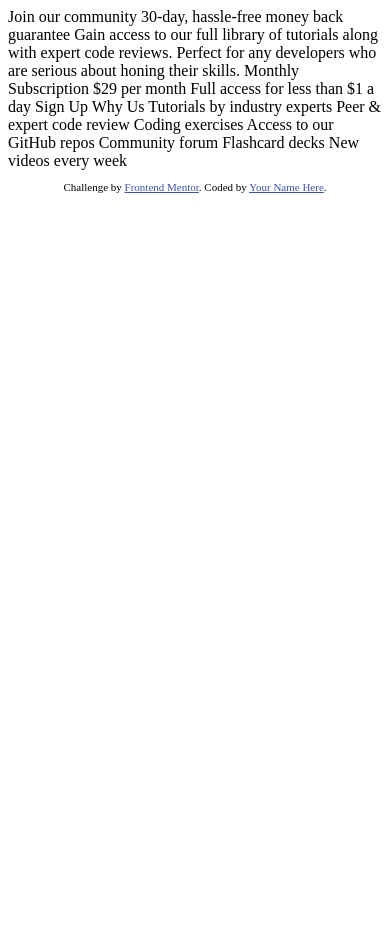
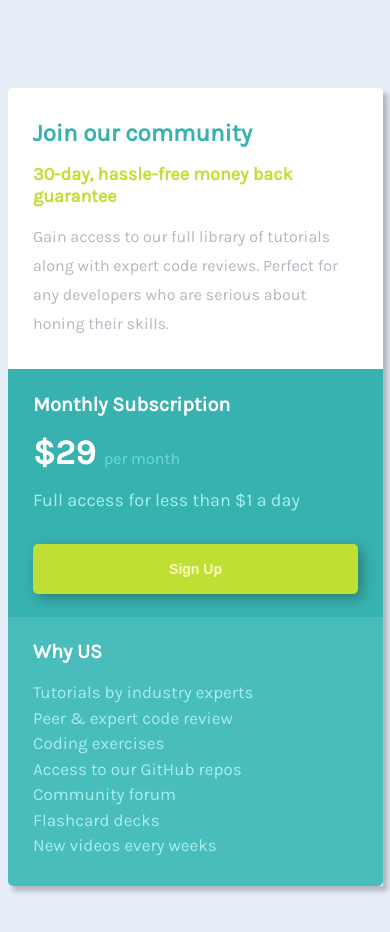
Before and after one commit to EmilieHumbert/single-price-grid-component-master, a plain HTML site: page index.html in a window 390 px wide. Before the commit the page ends 844 px from the top, so only its background shows below. Drawn offline with Linux system fonts and the light colour scheme.

Commit message:
mobile version

```diff
--- a/index.html
+++ b/index.html
@@ -1,50 +1,54 @@
 <!DOCTYPE html>
 <html lang="en">
   <head>
-  <meta charset="UTF-8">
-  <meta name="viewport" content="width=device-width, initial-scale=1.0"> <!-- displays site properly based on user's device -->
-
-  <link rel="icon" type="image/png" sizes="32x32" href="./images/favicon-32x32.png">
-
+    <meta charset="UTF-8" />
+    <meta name="viewport" content="width=device-width, initial-scale=1.0" />
+    <link
+      rel="icon"
+      type="image/png"
+      sizes="32x32"
+      href="./images/favicon-32x32.png"
+    />
+    <link href="https://fonts.googleapis.com/css?family=Karla&display=swap" rel="stylesheet">
+    <link rel="stylesheet" href="style.css" />
     <title>Frontend Mentor | Single Price Grid Component</title>
-
-  <!-- Feel free to remove these styles or customise in your own stylesheet 👍 -->
-  <style>
-    .attribution { font-size: 11px; text-align: center; }
-    .attribution a { color: hsl(228, 45%, 44%); }
-  </style>
   </head>
   <body>
-  Join our community
+    <div class="container-box">
+      <div class="container">
+        <div class="description-box">
+          <h1 class="description-box-title title">Join our community</h1>
+          <h2 class="description-box-sub-title">
+            30-day, hassle-free money back guarantee
+          </h2>
+          <p class="descritption-box-paragraph">
+            Gain access to our full library of tutorials along with expert code
+            reviews. Perfect for any developers who are serious about honing
+            their skills.
+          </p>
+        </div>
+        <div class="price-box">
+          <h1 class="price-box-title title">Monthly Subscription</h1>
+          <p class="price-box-price-time"><span class="price-box-price">$29 </span><span class="price-box-time"> per month</span></p>
 
-  30-day, hassle-free money back guarantee
-
-  Gain access to our full library of tutorials along with expert code reviews.
-  Perfect for any developers who are serious about honing their skills.
-
-  Monthly Subscription
-
-  &dollar;29 per month
-
-  Full access for less than &dollar;1 a day
-
-  Sign Up
-
-  Why Us
-
-  Tutorials by industry experts
-  Peer &amp; expert code review
-  Coding exercises
-  Access to our GitHub repos
-  Community forum
-  Flashcard decks
-  New videos every week
-
-  <footer>
-    <p class="attribution">
-      Challenge by <a href="https://www.frontendmentor.io?ref=challenge" target="_blank">Frontend Mentor</a>.
-      Coded by <a href="#">Your Name Here</a>.
+          <p class="price-box-description">
+            Full access for less than $1 a day
           </p>
-  </footer>
+          <button class="price-box-btn">Sign Up</button>
+        </div>
+        <div class="list-box">
+          <h1 class="list-box-title title">Why US</h1>
+          <ul class="list-box-list">
+            <li>Tutorials by industry experts</li>
+            <li>Peer & expert code review</li>
+            <li>Coding exercises</li>
+            <li>Access to our GitHub repos</li>
+            <li>Community forum</li>
+            <li>Flashcard decks</li>
+            <li>New videos every weeks</li>
+          </ul>
+        </div>
+      </div>
+    </div>
   </body>
 </html>
--- /dev/null
+++ b/style.css
@@ -0,0 +1,122 @@
+:root {
+  --bright-yellow: hsl(71, 73%, 54%);
+  --light-bright-yellow: hsl(53, 90%, 88%);
+  --darker-green: hsl(179, 52%, 46%);
+  --lighter-green-1: hsl(180, 46%, 51%);
+  --lighter-green-2: hsl(183, 61%, 65%);
+  --lighter-green-3: hsl(181, 69%, 80%);
+  --darker-grey: hsl(225, 9%, 73%);
+  --lighter-grey: hsl(206, 47%, 93%);
+}
+
+body {
+  background-color: var(--lighter-grey);
+  text-align: center;
+}
+
+.container-box {
+  display: inline-block;
+}
+
+.container {
+  box-shadow: 5px 5px 5px var(--darker-grey);
+  display: grid;
+  font-family: "Karla", sans-serif;
+  font-weight: 400;
+  grid-template-areas:
+    "header"
+    "main"
+    "sidebar";
+  margin: 80px 0;
+  text-align: left;
+  width: 375px;
+}
+
+.title {
+  font-weight: 700;
+}
+
+/* description box */
+.description-box {
+  border-radius: 5px 5px 0 0;
+  background-color: white;
+  color: var(--darker-grey);
+  grid-area: header;
+  padding: 15px 25px;
+}
+
+.description-box-title {
+  color: var(--darker-green);
+  font-size: 24px;
+}
+
+.description-box-sub-title {
+  color: var(--bright-yellow);
+  font-size: 18px;
+  font-weight: 700;
+}
+.description-box p {
+  line-height: 1.8;
+}
+
+/* price box */
+.price-box {
+  background-color: var(--darker-green);
+  color: white;
+  grid-area: main;
+  padding: 10px 25px;
+}
+
+.price-box-title {
+  font-size: 20px;
+}
+
+.price-box-price {
+  font-size: 35px;
+  font-weight: 700;
+}
+
+.price-box-time {
+  color: var(--lighter-green-2);
+}
+
+.price-box-description {
+  color: var(--lighter-green-3);
+  font-size: 18px;
+  font-weight: 400;
+  margin: 5px 0 20px 0;
+}
+
+.price-box-btn {
+  background-color: var(--bright-yellow);
+  border: none;
+  box-shadow: 0.3em 0.3em 1em rgba(0, 0, 0, 0.3);
+  border-radius: 5px;
+  color: var(--light-bright-yellow);
+  font-weight: 700;
+  font-size: 14px;
+  height: 50px;
+  margin: 13px 0;
+  width: 100%;
+}
+
+/* list box */
+.list-box {
+  background-color: var(--lighter-green-1);
+  border-radius: 0 0 5px 5px;
+  color: white;
+  grid-area: sidebar;
+  padding: 10px 25px;
+}
+
+.list-box-title {
+  font-size: 20px;
+}
+
+.list-box-list {
+  color: var(--lighter-green-3);
+  font-size: 17px;
+  line-height: 1.5;
+  list-style: none;
+  padding: 0;
+}
```
Also changed, not shown: design/Karla-Bold.ttf (added), design/Karla-BoldItalic.ttf (added), design/Karla-Italic.ttf (added), design/Karla-Regular.ttf (added), design/OFL.txt (added). Lines whose indentation alone changed are shown as unchanged.
